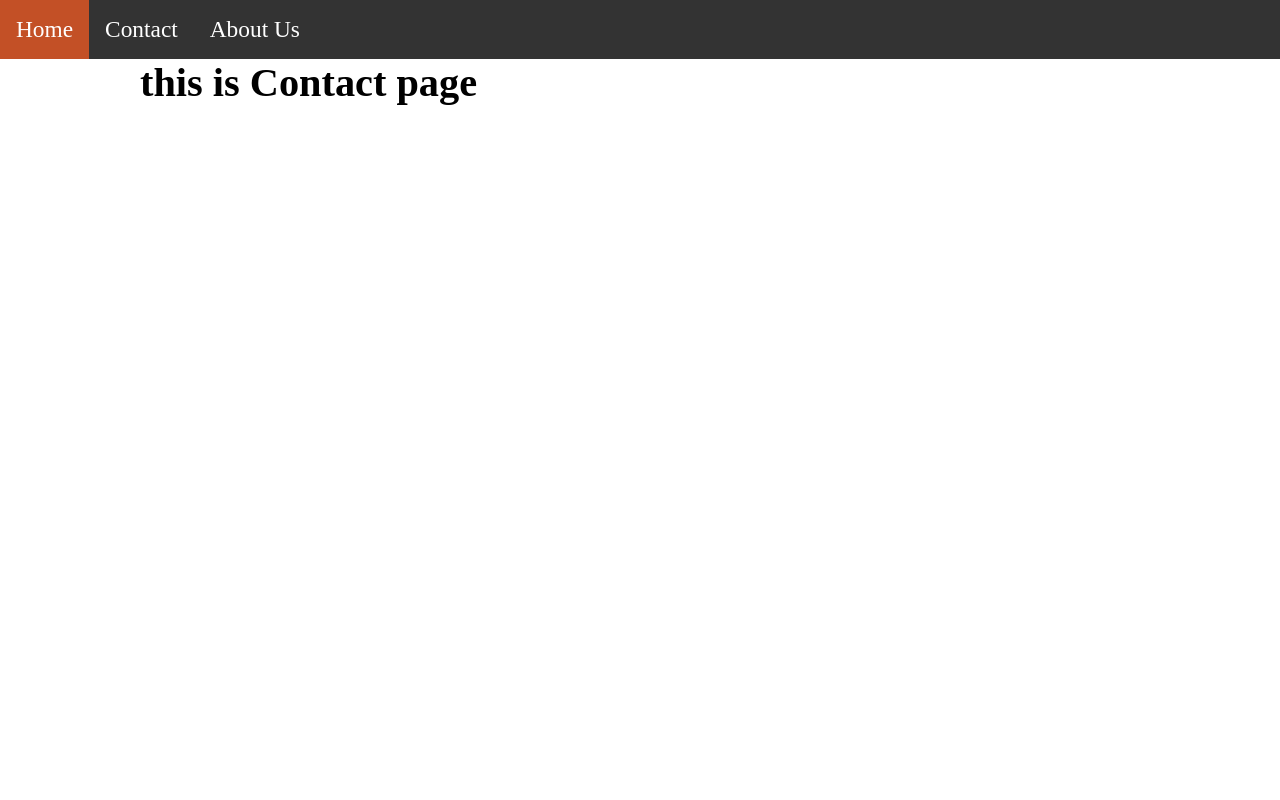
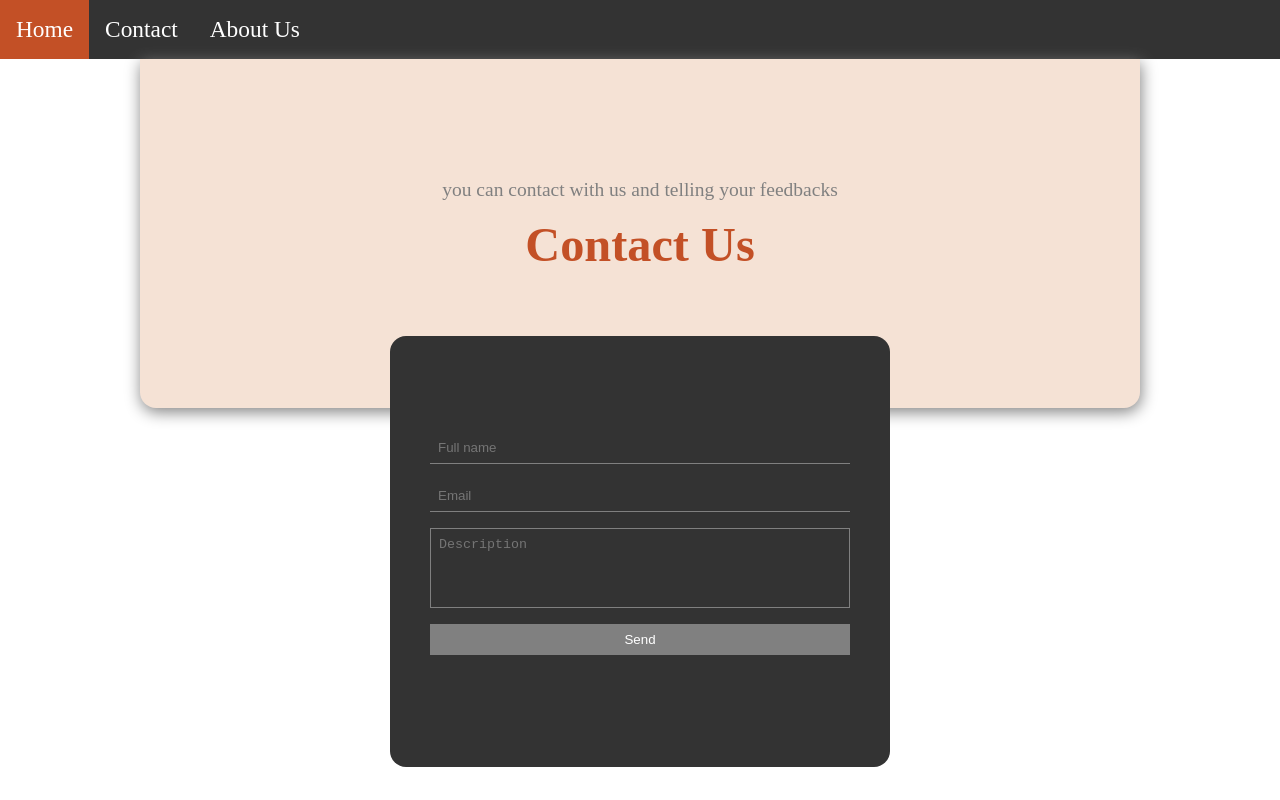
Before and after one commit to womoboy/react-sample-03, a JavaScript app: page /contact in a window 1280 px wide. Built offline with nearby package versions, Linux system fonts and the light colour scheme.

Commit message:
add page contact/add component contactform with style

```diff
--- /dev/null
+++ b/src/components/contactForm/ContactForm.js
@@ -0,0 +1,16 @@
+import '../../styles/ContactForm.scss';
+
+const ContactForm = () => {
+    return (
+        <div className="contact-form">
+            <form>
+                <input type="text" placeholder="Full name" />
+                <input type="email" placeholder="Email"/>
+                <textarea placeholder="Description"></textarea>
+                <button>Send</button>
+            </form>
+        </div>
+    );
+}
+
+export default ContactForm;
--- a/src/pages/Contact.js
+++ b/src/pages/Contact.js
@@ -1,7 +1,11 @@
+import HeaderContent from '../components/headerContent/HeaderContent';
+import ContactForm from '../components/contactForm/ContactForm';
+
 const Contact = () => {
     return (
         <div className="contact">
-            <h2>this is Contact page</h2>
+            <HeaderContent text='you can contact with us and telling your feedbacks' title='Contact Us' />
+            <ContactForm />
         </div>
     );
 }
--- /dev/null
+++ b/src/styles/ContactForm.scss
@@ -0,0 +1,47 @@
+@import './colors.scss';
+
+.contact-form {
+    width: min(90%, 500px);
+    margin-inline: auto;
+    background-color: $black;
+    padding: 1rem;
+    margin-top: -6rem;
+    z-index: 1;
+    border-radius: 1rem;
+}
+
+.contact-form form {
+    display: flex;
+    flex-direction: column;
+    padding: max(10vh, 2vh) 1.5rem;
+}
+
+.contact-form input, .contact-form textarea, .contact-form button {
+    padding: 0.5rem;
+    border: none;
+    outline: none;
+    width: 100%;
+    background: none;
+    color: $white;
+    margin-bottom: 1rem;
+    resize: none;
+}
+
+.contact-form form input {
+    border-bottom: 1px solid $gray ;
+}
+
+.contact-form form textarea {
+    border: 1px solid $gray;
+    height: max(10vh, 6vh);
+}
+
+.contact-form form button {
+    background-color: $gray;
+    color: $white;
+}
+
+.contact-form form button:hover {
+    background-color: $autumn;
+    color: $black;
+}
```
